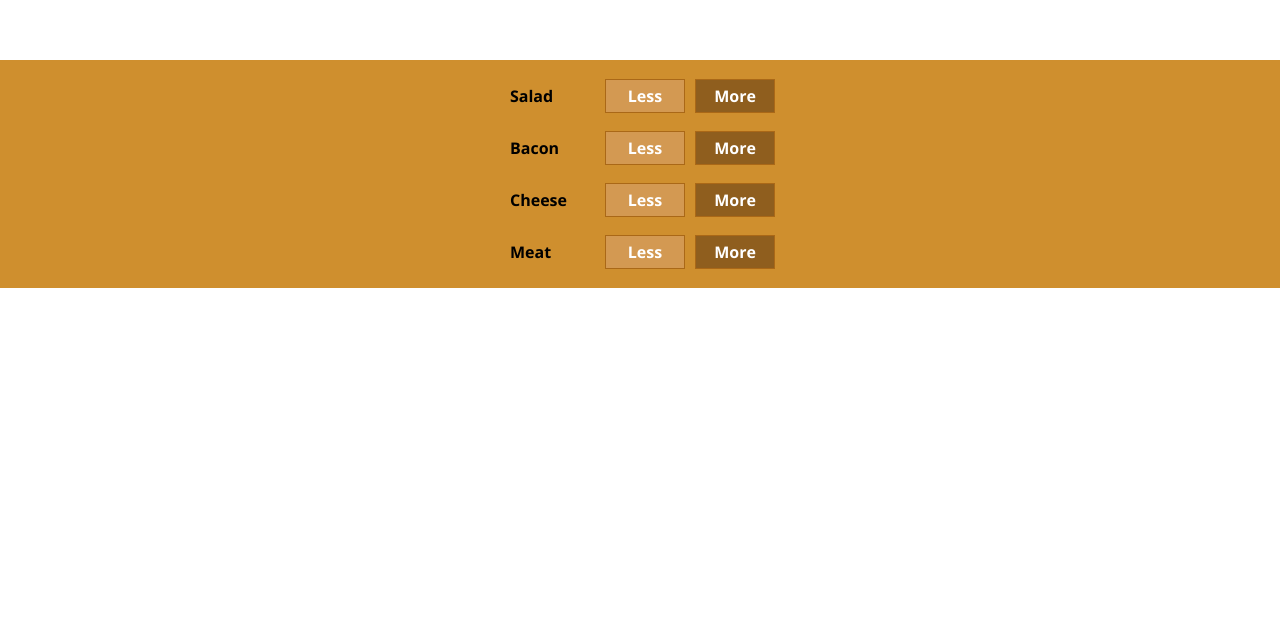
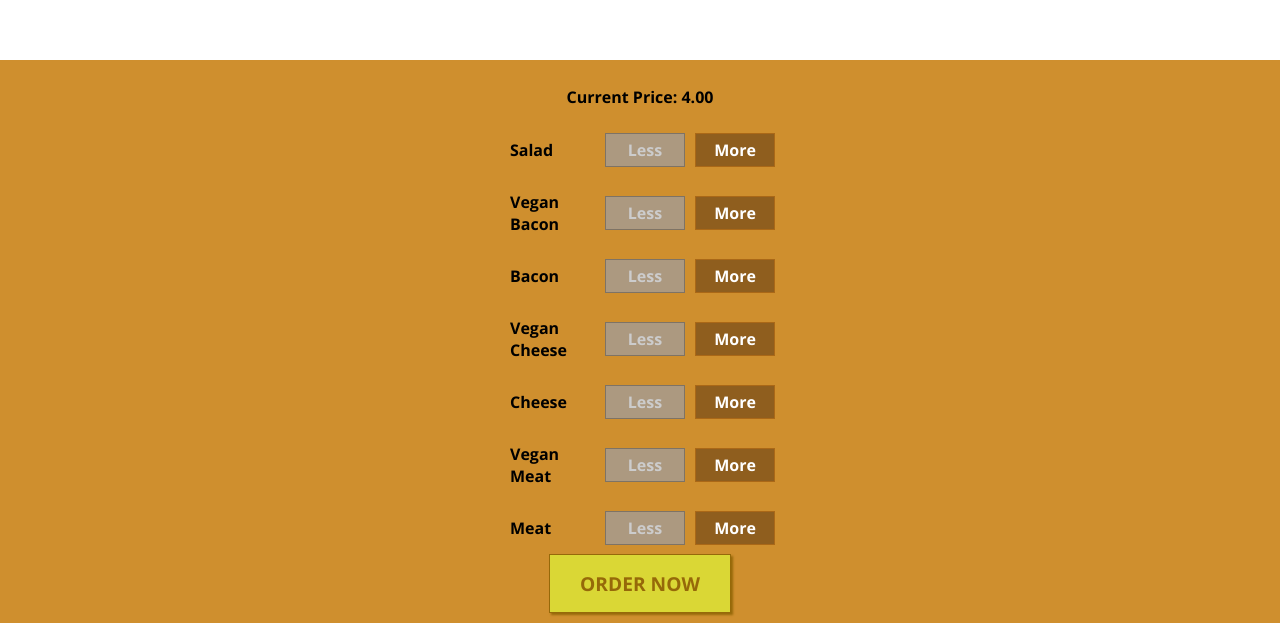
Before and after one commit to HKrzyszczak/burger_builder, a React app: page / in a window 1280 px wide. Shown: the part 578-1201 px from the top of the page. Before the commit the page ends 866 px from the top, so only its background shows below. Built offline with nearby package versions, Linux system fonts and the light colour scheme.

Commit message:
add vege ingredients

```diff
--- a/src/components/Burger/BuildControls/BuildControl/BuildControl.js
+++ b/src/components/Burger/BuildControls/BuildControl/BuildControl.js
@@ -4,8 +4,13 @@ import classes from './BuildControl.css';
 const buildControl = (props) => (
   <div className={classes.BuildControl}>
     <div className={classes.Label}>{props.label}</div>
-    <button className={classes.Less} onClick={props.removed} >Less</button>
-    <button className={classes.More} onClick={props.added} >More</button>
+    <button
+      className={classes.Less}
+      onClick={props.removed}
+      disabled={props.disabled}>Less</button>
+    <button
+      className={classes.More}
+      onClick={props.added}>More</button>
   </div>
 );
 
--- a/src/components/Burger/BuildControls/BuildControls.css
+++ b/src/components/Burger/BuildControls/BuildControls.css
@@ -8,3 +8,45 @@
   margin: auto;
   padding: 10px 0;
 }
+
+
+.OrderButton {
+  background-color: #DAD735;
+  outline: none;
+  cursor: pointer;
+  border: 1px solid #966909;
+  color: #966909;
+  font-family: inherit;
+  font-size: 1.2em;
+  padding: 15px 30px;
+  box-shadow: 2px 2px 2px #966909;
+}
+
+.OrderButton:hover, .OrderButton:active {
+  background-color: #A0DB41;
+  border: 1px solid #966909;
+  color: #966909;
+}
+
+.OrderButton:disabled {
+  background-color: #C7C6C6;
+  cursor: not-allowed;
+  border: 1px solid #ccc;
+  color: #888888;
+}
+
+.OrderButton:not(:disabled) {
+  animation: enable 0.3s linear;
+}
+
+@keyframes enable {
+  0% {
+      transform: scale(1);
+  }
+  60% {
+      transform: scale(1.1);
+  }
+  100% {
+      transform: scale(1);
+  }
+}
--- a/src/components/Burger/BuildControls/BuildControls.js
+++ b/src/components/Burger/BuildControls/BuildControls.js
@@ -4,20 +4,26 @@ import BuildControl from './BuildControl/BuildControl';
 
 const controls = [
   { label: 'Salad', type: 'salad'},
+  { label: 'Vegan Bacon', type: 'vegBacon'},
   { label: 'Bacon', type: 'bacon'},
+  { label: 'Vegan Cheese', type: 'soyCheese'},
   { label: 'Cheese', type: 'cheese'},
+  { label: 'Vegan Meat', type: 'soyMeat'},
   { label: 'Meat', type: 'meat'},
 ];
 
 const buildControls = ( props ) => (
-  <div className={classes.BuildControls} >
+  <div className={classes.BuildControls}>
+    <p>Current Price: <strong>{ props.price.toFixed(2) }</strong></p>
     {controls.map( ctrl => (
       <BuildControl
         key={ctrl.label}
         label={ctrl.label}
         added={() => props.ingredientAdded(ctrl.type)}
-        removed={() => props.ingredientRemoved(ctrl.type)} />
+        removed={() => props.ingredientRemoved(ctrl.type)}
+        disabled={props.disabled[ctrl.type]} />
     ))}
+    <button className={classes.OrderButton}>ORDER NOW</button>
   </div>
   );
 
--- a/src/components/Burger/BurgerIngrediendt/BurgerIngredient.css
+++ b/src/components/Burger/BurgerIngrediendt/BurgerIngredient.css
@@ -89,11 +89,28 @@
     border-radius: 15px;
 }
 
+.SoyMeat
+{
+    width: 82%;
+    height: 8%;
+    background: linear-gradient(#d4956e, #b65a21);
+    margin: 2% auto;
+    border-radius: 15px;
+}
+
 .Cheese {
     width: 90%;
     height: 4.5%;
     margin: 2% auto;
     background: linear-gradient(#f4d004, #d6bb22);
+    border-radius: 20px;
+}
+
+.SoyCheese {
+    width: 93%;
+    height: 4.5%;
+    margin: 2% auto;
+    background: linear-gradient(#e9db8b, #cabc6e);
     border-radius: 20px;
 }
 
@@ -111,3 +128,10 @@
     background: linear-gradient(#bf3813, #c45e38);
     margin: 2% auto;
 }
+
+.VegBacon {
+    width: 83%;
+    height: 3%;
+    background: linear-gradient(#a83718, #70280e);
+    margin: 2% auto;
+}
--- a/src/components/Burger/BurgerIngrediendt/BurgerIngredient.js
+++ b/src/components/Burger/BurgerIngrediendt/BurgerIngredient.js
@@ -25,10 +25,19 @@ class BurgerIngredient extends Component {
         case ('cheese'):
           ingredient = <div className={classes.Cheese}></div>;
           break;
+        case ('soyMeat'):
+          ingredient = <div className={classes.SoyMeat}></div>;
+          break;
+        case ('soyCheese'):
+          ingredient = <div className={classes.SoyCheese}></div>;
+          break;
         case ('salad'):
           ingredient = <div className={classes.Salad}></div>;
           break;
         case ('bacon'):
+          ingredient = <div className={classes.Bacon}></div>;
+          break;
+        case ('vegBacon'):
           ingredient = <div className={classes.Bacon}></div>;
           break;
         default:
--- a/src/containers/BurgerBuilder/BurgerBuilder.js
+++ b/src/containers/BurgerBuilder/BurgerBuilder.js
@@ -5,17 +5,23 @@ import BuildControls from '../../components/Burger/BuildControls/BuildControls';
 
 const INGREDIENT_PRICES = {
   salad: 0.5,
+  soyCheese: 0.6,
   cheese: 0.4,
+  soyMeat: 1.5,
   meat: 1.3,
-  bacon: 0.7
+  bacon: 0.7,
+  vegBacon: 0.9,
 }
 class BurgerBuilder extends Component {
   state = {
     ingredients: {
       salad: 0,
+      vegBacon: 0,
       bacon: 0,
+      soyCheese: 0,
       cheese: 0,
-      meat:0,
+      soyMeat: 0,
+      meat: 0,
     },
     totalPrice: 4
   }
@@ -50,15 +56,22 @@ class BurgerBuilder extends Component {
   }
 
   render () {
+    const disabledInfo= {
+      ...this.state.ingredients
+    };
+    for(let key in disabledInfo) {
+      disabledInfo[key] = disabledInfo[key] <= 0
+
+    }
     return (
       <Aux>
         <Burger ingredients={this.state.ingredients} />
         <BuildControls
           ingredientAdded={this.addIngredientHandler}
           ingredientRemoved={this.removeIngredientHandler}
-            />
+          disabled={disabledInfo}
+          price={this.state.totalPrice} />
       </Aux>
-
     );
   }
 }
```
Also changed, not shown: src/assets/burger-logo.png (added).
